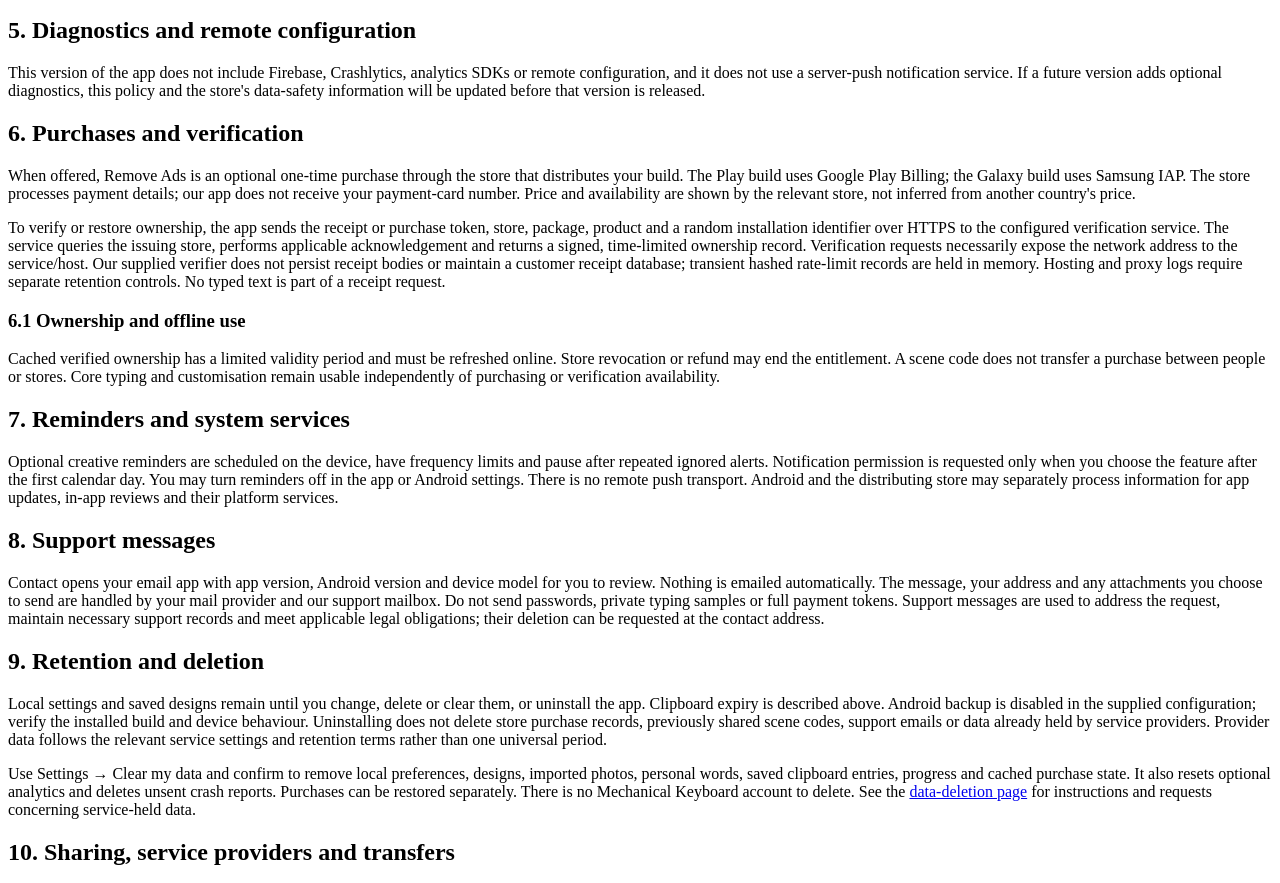
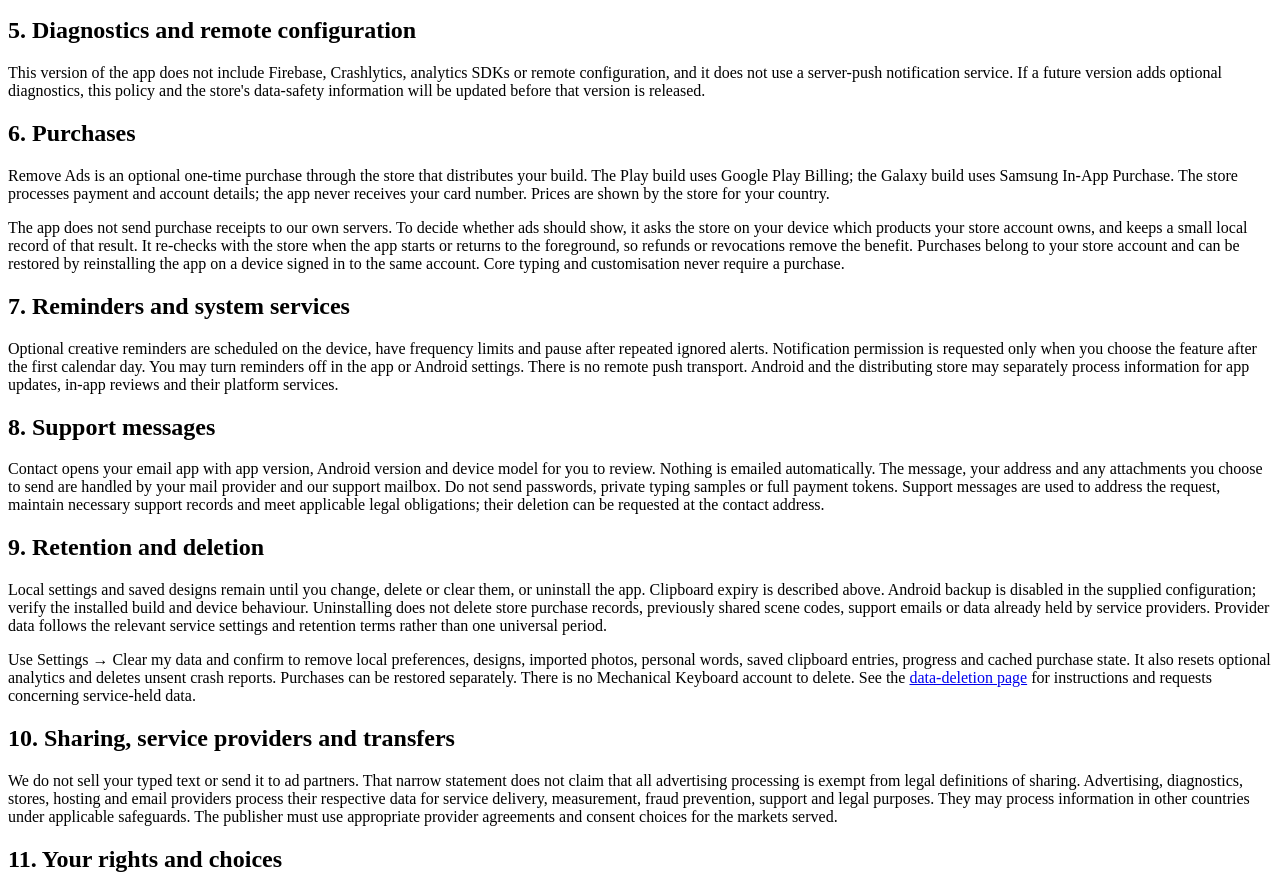
Before and after one commit to sathvic-kollu/mechanical-keyboard-legal, a plain HTML site: page privacy/index.html in a window 1280 px wide. Shown: the part 1324-2207 px from the top of the page. Drawn offline with Linux system fonts and the light colour scheme.

Commit message:
Purchases: client-side store billing only, no receipt server
Co-Authored-By: Claude Opus 5.5 <noreply@anthropic.com>

```diff
--- a/privacy/index.html
+++ b/privacy/index.html
@@ -26,11 +26,9 @@
 <p>The app uses Google's User Messaging Platform for required advertising consent and privacy choices. Open Settings → Ad privacy choices when available to revisit those choices. You can also manage Android's advertising settings. A verified Remove Ads purchase prevents our companion-ad placements from loading or showing while ownership is valid. It does not erase previously processed service data. Typed text is not used by our code as advertising context.</p>
 <h2>5. Diagnostics and remote configuration</h2>
 <p>This version of the app does not include Firebase, Crashlytics, analytics SDKs or remote configuration, and it does not use a server-push notification service. If a future version adds optional diagnostics, this policy and the store's data-safety information will be updated before that version is released.</p>
-<h2>6. Purchases and verification</h2>
-<p>When offered, Remove Ads is an optional one-time purchase through the store that distributes your build. The Play build uses Google Play Billing; the Galaxy build uses Samsung IAP. The store processes payment details; our app does not receive your payment-card number. Price and availability are shown by the relevant store, not inferred from another country's price.</p>
-<p>To verify or restore ownership, the app sends the receipt or purchase token, store, package, product and a random installation identifier over HTTPS to the configured verification service. The service queries the issuing store, performs applicable acknowledgement and returns a signed, time-limited ownership record. Verification requests necessarily expose the network address to the service/host. Our supplied verifier does not persist receipt bodies or maintain a customer receipt database; transient hashed rate-limit records are held in memory. Hosting and proxy logs require separate retention controls. No typed text is part of a receipt request.</p>
-<h3>6.1 Ownership and offline use</h3>
-<p>Cached verified ownership has a limited validity period and must be refreshed online. Store revocation or refund may end the entitlement. A scene code does not transfer a purchase between people or stores. Core typing and customisation remain usable independently of purchasing or verification availability.</p>
+<h2>6. Purchases</h2>
+<p>Remove Ads is an optional one-time purchase through the store that distributes your build. The Play build uses Google Play Billing; the Galaxy build uses Samsung In-App Purchase. The store processes payment and account details; the app never receives your card number. Prices are shown by the store for your country.</p>
+<p>The app does not send purchase receipts to our own servers. To decide whether ads should show, it asks the store on your device which products your store account owns, and keeps a small local record of that result. It re-checks with the store when the app starts or returns to the foreground, so refunds or revocations remove the benefit. Purchases belong to your store account and can be restored by reinstalling the app on a device signed in to the same account. Core typing and customisation never require a purchase.</p>
 <h2>7. Reminders and system services</h2>
 <p>Optional creative reminders are scheduled on the device, have frequency limits and pause after repeated ignored alerts. Notification permission is requested only when you choose the feature after the first calendar day. You may turn reminders off in the app or Android settings. There is no remote push transport. Android and the distributing store may separately process information for app updates, in-app reviews and their platform services.</p>
 <h2>8. Support messages</h2>
```
Also changed, not shown: data-deletion/index.html (+1 -1 lines).
